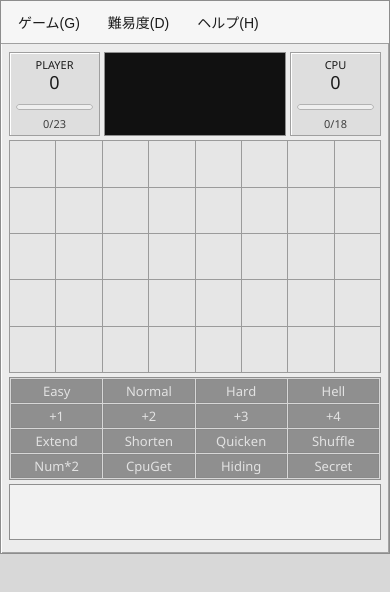
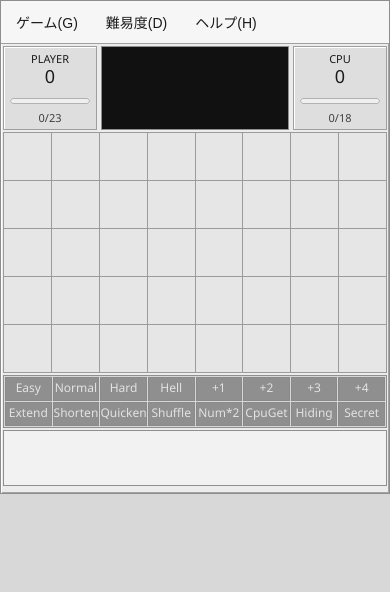
Before and after one commit to saaria/suji-sagashi-v3, a React (Vite) app: page / in a window 390 px wide. Shown: the top 592 px of the page. Built offline with nearby package versions, Linux system fonts and the light colour scheme.

Commit message:
デザイン調整

```diff
--- a/src/App.css
+++ b/src/App.css
@@ -21,7 +21,7 @@
   justify-content: space-between;
   align-items: center;
   gap: 12px;
-  padding: 8px 10px;
+  padding: 8px 8px;
   border-bottom: 1px solid #a0a0a0;
   background: #f6f6f6;
 }
@@ -55,6 +55,10 @@
 
 .menu-button:focus-visible {
   outline: 1px solid #4f8edc;
+}
+
+.menu-button span {
+  text-decoration: underline;
 }
 
 .menu-dropdown {
@@ -147,14 +151,14 @@
 }
 
 .game-body {
-  padding: 8px;
+  padding: 2px;
 }
 
 .status-row {
   display: grid;
   grid-template-columns: minmax(96px, 1fr) minmax(0, 6fr) minmax(96px, 1fr);
   gap: 4px;
-  margin-bottom: 4px;
+  margin-bottom: 2px;
 }
 
 .score-panel {
@@ -210,7 +214,7 @@
 }
 
 .numbers-row {
-  margin-bottom: 4px;
+  margin-bottom: 2px;
 }
 
 .number-panel {
@@ -262,7 +266,7 @@
 }
 
 .log-row {
-  margin-top: 4px;
+  margin-top: 2px;
 }
 
 .game-log {
@@ -344,6 +348,10 @@
   }
 
   .badge-row {
-    grid-template-columns: repeat(4, minmax(0, 1fr));
+    grid-template-columns: repeat(8, minmax(0, 1fr));
+  }
+
+  .status-badge {
+    font-size: 12px;
   }
 }
```
